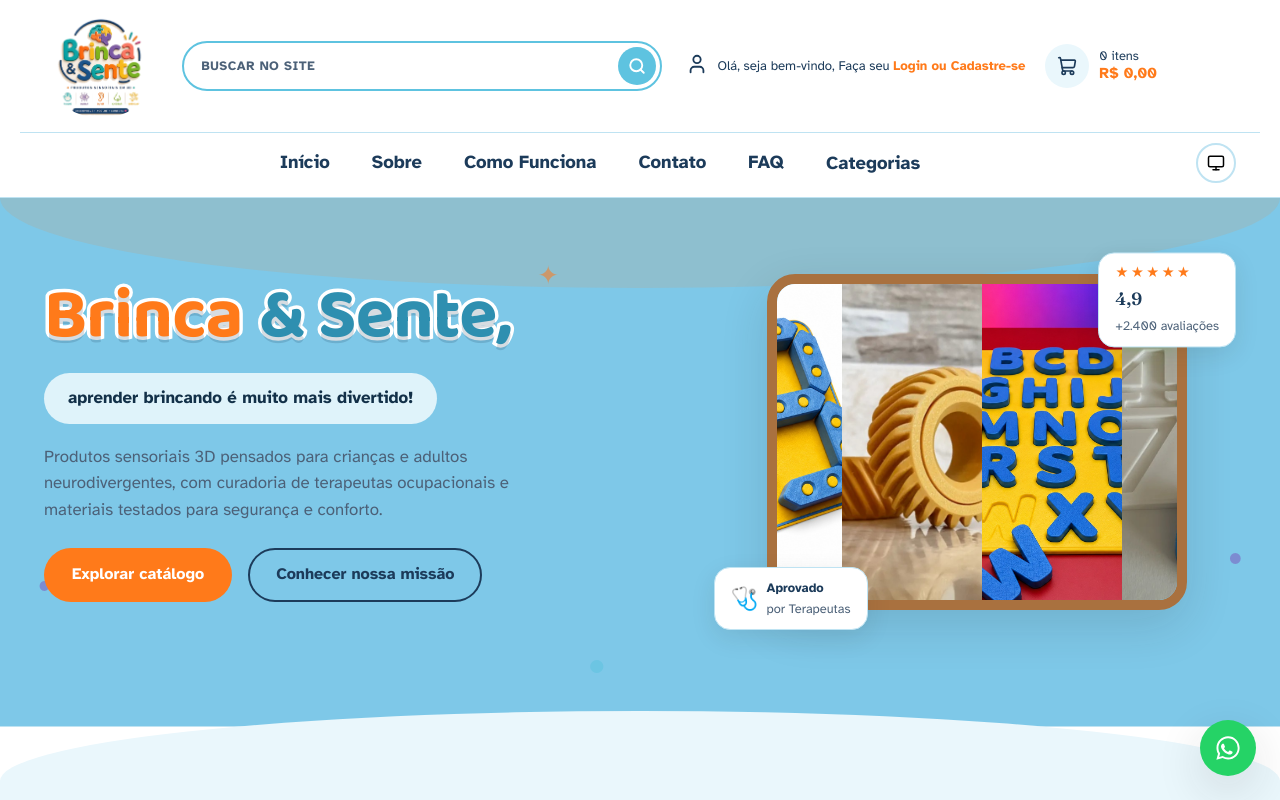
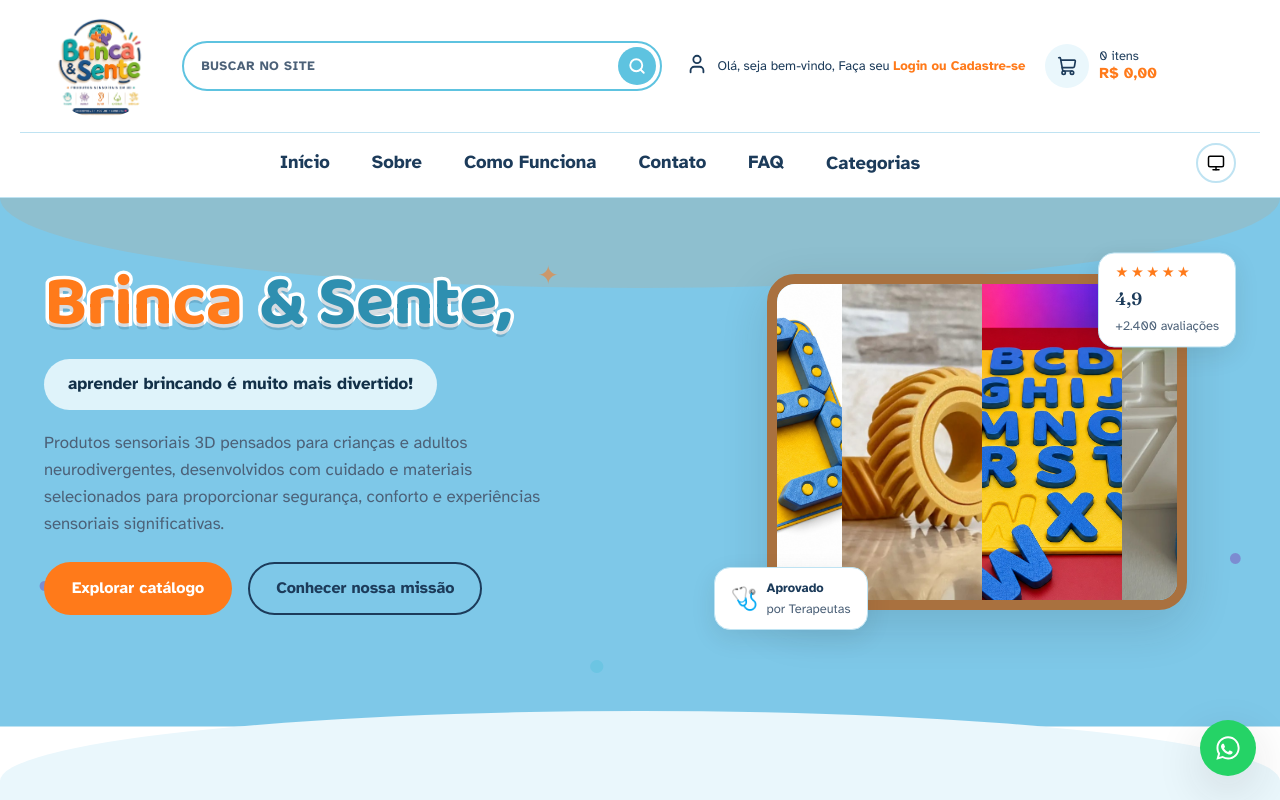
Before and after one commit to leozhxl/bincasente, a React (Vite) app: page / in a window 1280 px wide. Shown: the top 800 px of the page. Built offline with nearby package versions, Linux system fonts and the light colour scheme.

Commit message:
Update home hero description text
Co-Authored-By: Claude Sonnet 5 <noreply@anthropic.com>

```diff
--- a/src/pages/Home.jsx
+++ b/src/pages/Home.jsx
@@ -30,8 +30,9 @@ export default function Home() {
             </h1>
             <p className="hero-banner-pill">aprender brincando é muito mais divertido!</p>
             <p className="hero-desc">
-              Produtos sensoriais 3D pensados para crianças e adultos neurodivergentes, com curadoria de
-              terapeutas ocupacionais e materiais testados para segurança e conforto.
+              Produtos sensoriais 3D pensados para crianças e adultos neurodivergentes, desenvolvidos com
+              cuidado e materiais selecionados para proporcionar segurança, conforto e experiências
+              sensoriais significativas.
             </p>
             <div className="hero-actions">
               <Link to="/loja" className="btn btn-accent">
```
